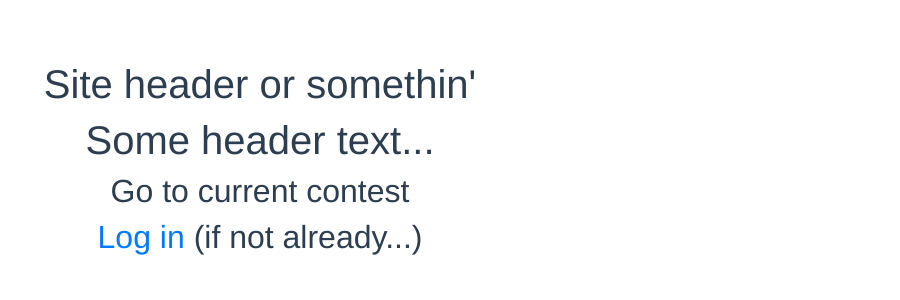
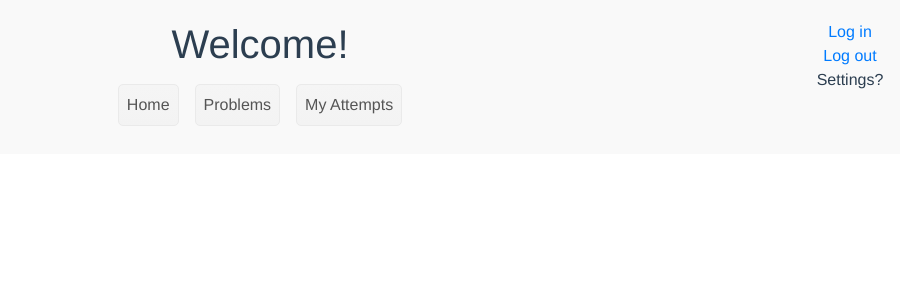
Before and after one commit to Addisonbean/Contest, a Vue app in the folder client/: page / in a window 1280 px wide. Shown: the top 300 px of the page, without its empty margins (380-1280 px from the left). Built offline with nearby package versions, Linux system fonts and the light colour scheme.

Commit message:
Add a basic site header

```diff
--- a/client/src/App.vue
+++ b/client/src/App.vue
@@ -1,13 +1,16 @@
 <template>
 	<div id="app">
-		<h1>Site header or somethin'</h1>
+		<Header />
 		<router-view />
 	</div>
 </template>
 
 <script>
+import Header from './components/Header.vue';
+
 export default {
 	name: 'app',
+	components: { Header },
 };
 </script>
 
@@ -18,6 +21,5 @@ export default {
 	-moz-osx-font-smoothing: grayscale;
 	text-align: center;
 	color: #2c3e50;
-	margin-top: 60px;
 }
 </style>
--- /dev/null
+++ b/client/src/components/Header.vue
@@ -0,0 +1,86 @@
+<template>
+	<header>
+		<div class="aside"></div>
+
+		<div class="main">
+			<h1>Welcome!</h1>
+			<nav class="navbar navbar-expand">
+				<ul class="navbar-nav">
+					<li class="nav-item">
+						<a class="nav-link" href="">
+							Home
+						</a>
+					</li>
+					<li class="nav-item">
+						<a class="nav-link" href="">
+							Problems
+						</a>
+					</li>
+					<li class="nav-item">
+						<a class="nav-link" href="">
+							<!-- if contestant -->
+							My Attempts
+						</a>
+					</li>
+				</ul>
+			</nav>
+		</div>
+
+		<div class="aside">
+			<div><router-link to="/login">Log in</router-link></div>
+			<div><router-link to="/logout">Log out</router-link></div>
+			<div>Settings?</div>
+		</div>
+	</header>
+</template>
+
+<script>
+export default {
+	name: 'Header',
+};
+</script>
+
+<style scoped>
+header {
+	background-color: #f9f9f9;
+	padding: 20px 0;
+	display: flex;
+	content-justify: space-between;
+}
+
+.aside {
+	flex-basis: 100px;
+	flex-grow: 0;
+}
+
+.main {
+	flex-grow: 1;
+}
+
+.navbar-nav {
+	margin: 0 auto;
+}
+
+.nav-item {
+	background: linear-gradient(0deg, rgb(243, 243, 243) 0%, rgb(245, 245, 245) 100%);
+	border-radius: 5px;
+	margin: 0 8px;
+	border: 1px solid #eaeaea;
+}
+
+.nav-item:hover {
+	background: linear-gradient(0deg, rgb(243, 243, 243) 0%, rgb(228, 228, 228) 100%);
+}
+
+.nav-link {
+	color: #555;
+	position: relative;
+}
+
+.nav-link:hover {
+	top: 1px;
+}
+
+.manage-session {
+}
+</style>
--- a/client/src/pages/Home.vue
+++ b/client/src/pages/Home.vue
@@ -1,14 +1,5 @@
 <template>
 	<div>
-		<h1>Some header text...</h1>
-
-		<h2>
-			Go to current contest
-		</h2>
-
-		<h2>
-			<router-link to="/login">Log in</router-link> (if not already...)
-		</h2>
 	</div>
 </template>
 
```
